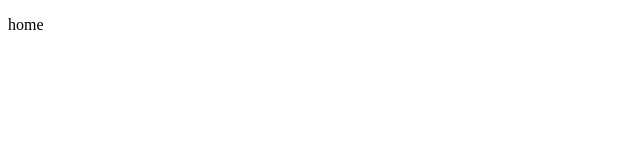
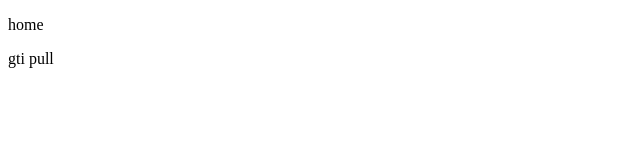
Before and after one commit to Atsuki-study/git_tutorial, a plain HTML site: page home.html in a window 1280 px wide. Shown: the full height of the page, 0-640 px from the left. Drawn offline with Linux system fonts and the light colour scheme.

Commit message:
Update home.html

```diff
--- a/home.html
+++ b/home.html
@@ -7,5 +7,6 @@
 </head>
 <body>
     <p>home</p>
+    <p>gti pull</p>
 </body>
 </html>
```
